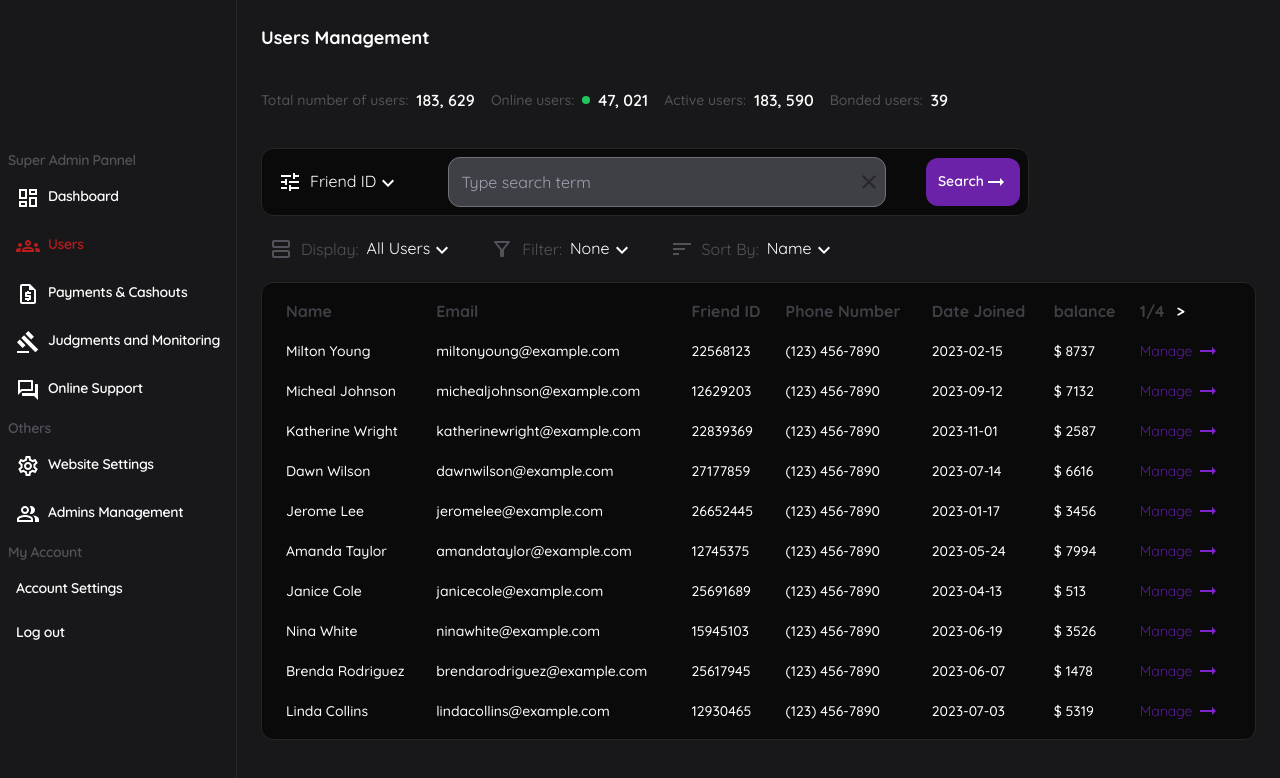
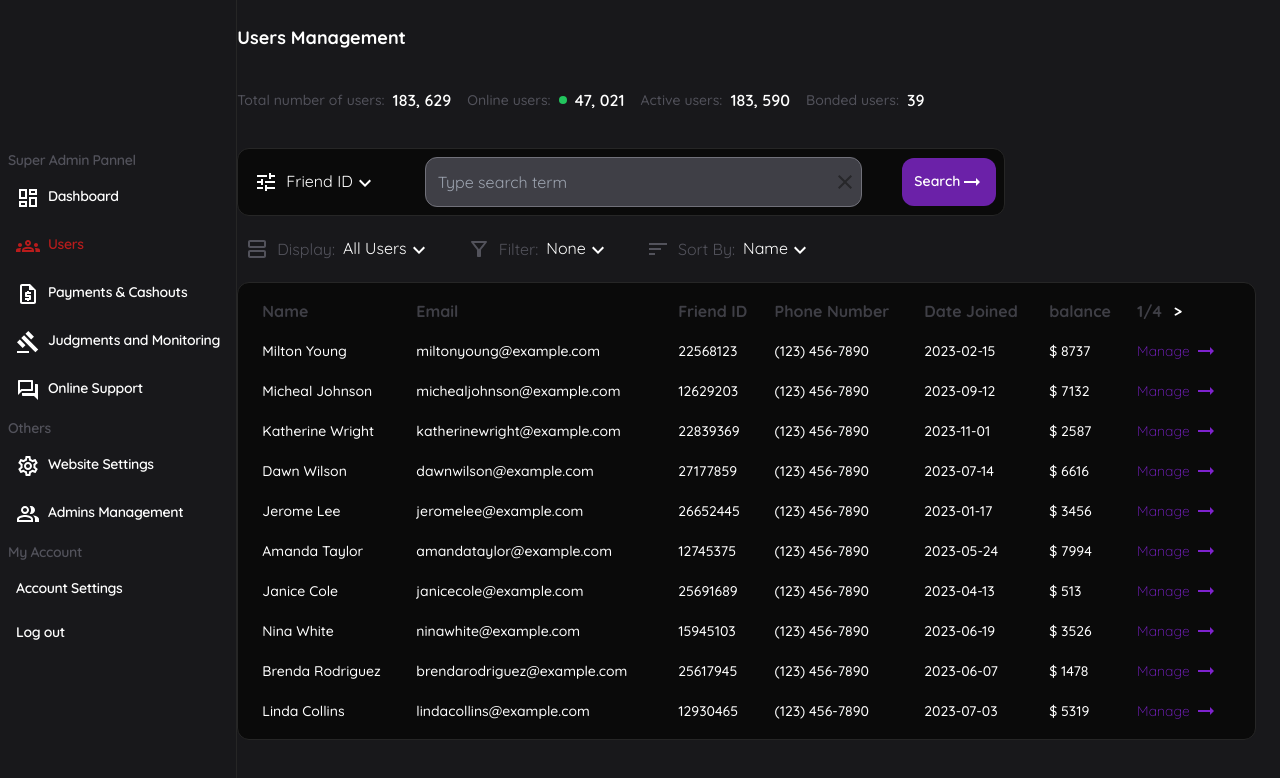
Before and after one commit to swrshho/admin-dashboard, a React (Vite) app: page /users in a window 1280 px wide. Shown: the top 778 px of the page. Built offline with nearby package versions, Linux system fonts and the light colour scheme.

Commit message:
fix: navbar open scroll disabled & app min-h

```diff
--- a/src/App.tsx
+++ b/src/App.tsx
@@ -5,7 +5,7 @@ import Layout from 'components/layout/Layout'
 
 function App() {
 	return (
-		<div className='w-full h-screen font-quicksand bg-zinc-900'>
+		<div className='w-full min-h-screen font-quicksand bg-zinc-900'>
 			<Layout>
 				<Routes>
 					<Route path='/' element={<Navigate to={'/users'} replace />} />
--- a/src/components/navbar/NavBar.tsx
+++ b/src/components/navbar/NavBar.tsx
@@ -1,5 +1,5 @@
 import { navbarData } from './navbarData'
-import { useState } from 'react'
+import { useState, useEffect } from 'react'
 
 import { NavLink } from 'react-router-dom'
 import HamburgerBtn from 'components/hamburger-btn/HamburgerBtn'
@@ -9,8 +9,14 @@ const NavBar = () => {
 	const clickHandler = () => {
 		setSidebarIsOpen(!sidebarIsOpen)
 	}
+
+	useEffect(() => {
+		sidebarIsOpen
+			? (document.body.style.overflow = 'hidden')
+			: (document.body.style.overflow = 'unset')
+	}, [sidebarIsOpen])
 	return (
-		<div className={`relative`}>
+		<div className={`relative md:fixed z-10`}>
 			<div className='absolute left-6 top-7 md:hidden z-10'>
 				<HamburgerBtn onClick={clickHandler} />
 			</div>
```
